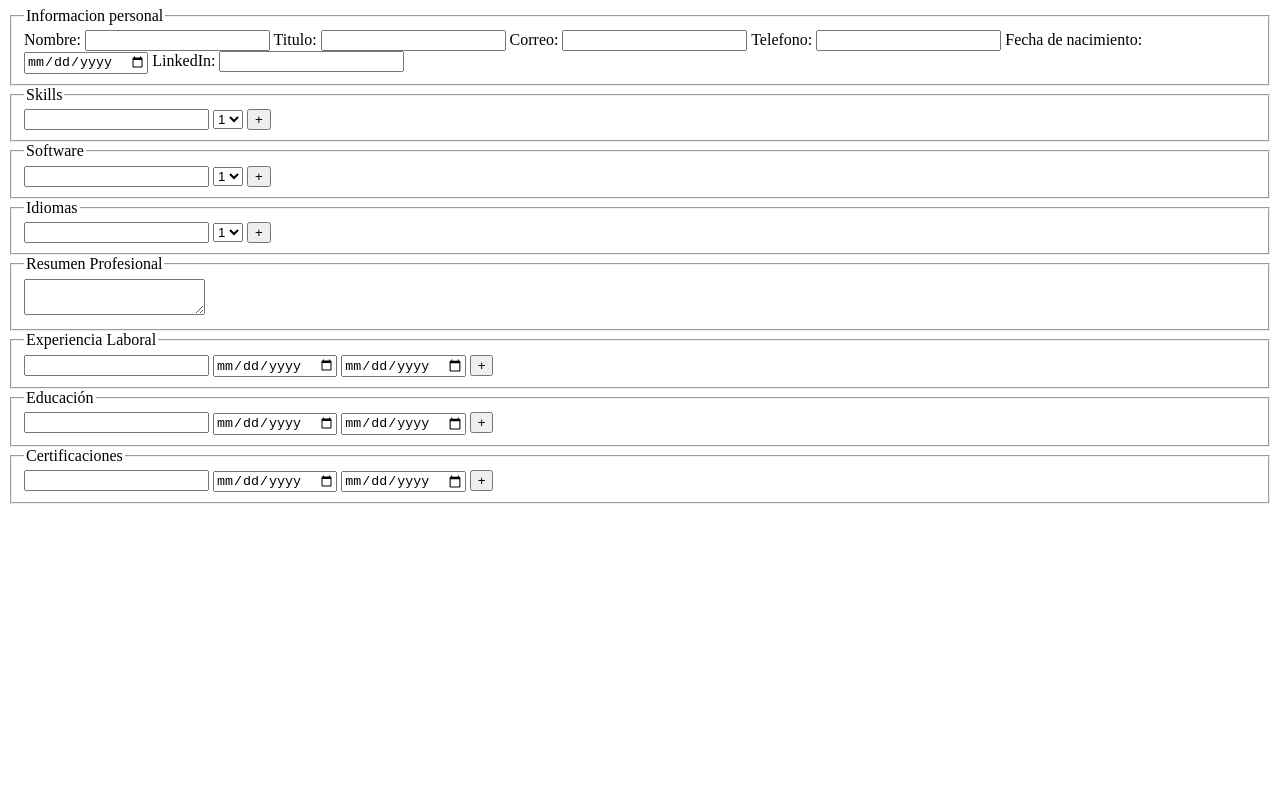
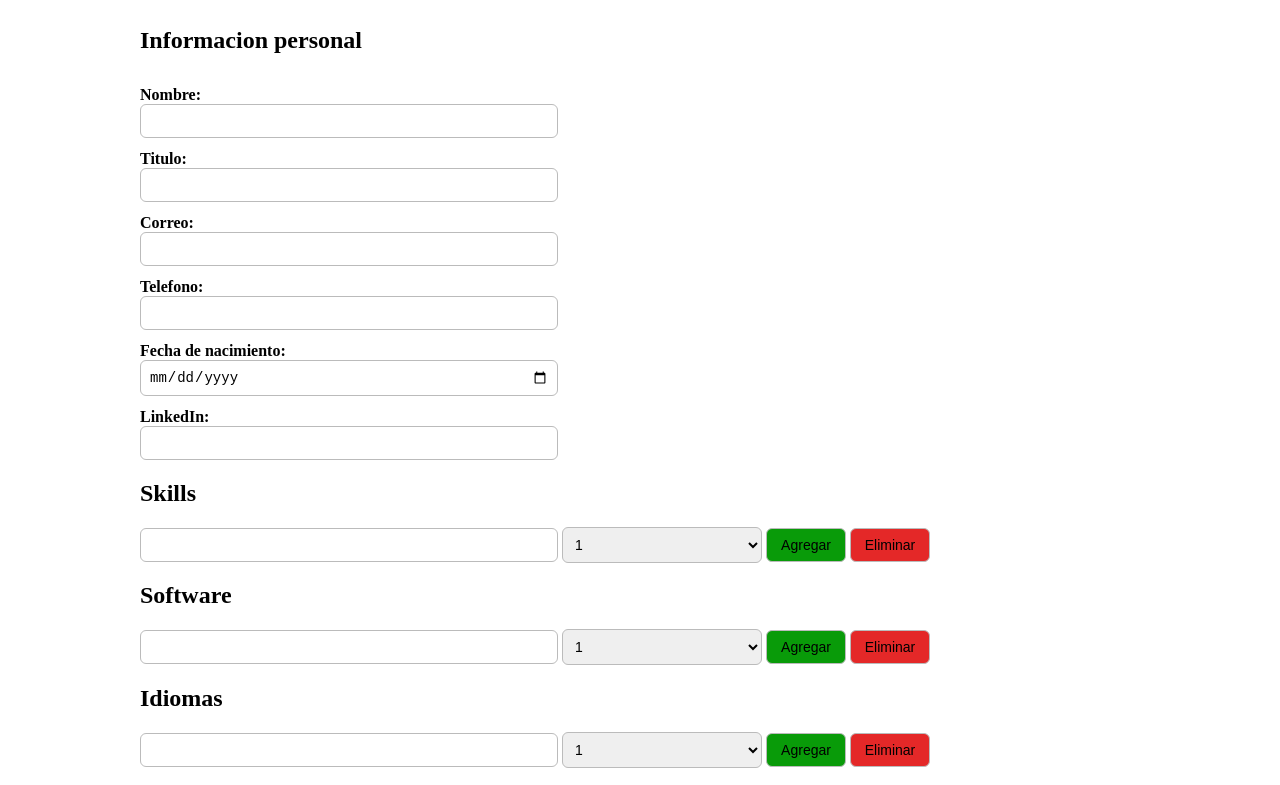
Before and after one commit to Carlostapia12798/Generador-de-cv, a plain HTML site: page Index.html in a window 1280 px wide. Shown: the part 73-858 px from the top of the page. Before the commit the page ends 800 px from the top, so only its background shows below. Drawn offline with Linux system fonts and the light colour scheme.

Commit message:
feat: creacion de estilos base y cambio de etiquetas fieldsets por seccion

```diff
--- a/Index.html
+++ b/Index.html
@@ -9,21 +9,22 @@
 </head>
 <body>
 
-    <h1>Generador de Cv</h1>
+
 
 <form action="">
-<fieldset>
-    <legend>Informacion personal</legend>
+    <h1>Generador de Cv</h1>
+<section class="seccion info-p">
+    <h2>Informacion personal</h2>
     <Label>Nombre: <input type="text" name="nombre"></Label>
     <label>Titulo: <input type="text" name="titulo"></label>
     <label>Correo: <input type="text" name="correo"></label>
     <label>Telefono: <input type="text" name="telefono"></label>
     <label>Fecha de nacimiento: <input type="date" name="fecha"></label>
     <label>LinkedIn: <input type="url" name="linkedin"></label>
-</fieldset>
+</section>
 
-<fieldset>
-    <legend>Skills</legend>
+<section class="seccion skills">
+    <h2>Skills</h2>
     <input type="text" name="skill">
     <select name="level" >
         <option value="1">1</option>
@@ -32,11 +33,12 @@
         <option value="4">4</option>
         <option value="5">5</option>
     </select>
-    <button>+</button>
-</fieldset>
+    <button class="add">Agregar</button>
+    <button class="quit">Eliminar</button>
+</section>
 
-<fieldset>
-    <legend>Software</legend>
+<section class="seccion software">
+    <h2>Software</h2>
     <input type="text" name="software">
     <select name="level" >
         <option value="1">1</option>
@@ -45,11 +47,12 @@
         <option value="4">4</option>
         <option value="5">5</option>
     </select>
-    <button>+</button>
-</fieldset>
+    <button class="add">Agregar</button>
+    <button class="quit">Eliminar</button>
+</section>
 
-<fieldset>
-    <legend>Idiomas</legend>
+<section class="seccion idiomas">
+    <h2>Idiomas</h2>
     <input type="text" name="idioma">
     <select name="level" >
         <option value="1">1</option>
@@ -58,37 +61,41 @@
         <option value="4">4</option>
         <option value="5">5</option>
     </select>
-    <button>+</button>
-</fieldset>
+    <button class="add">Agregar</button>
+    <button class="quit">Eliminar</button>
+</section>
 
-<fieldset>
-    <legend>Resumen Profesional</legend>
+<section class="seccion resumen">
+    <h2>Resumen Profesional</h2>
     <Textarea></Textarea>
-</fieldset>
+</section>
 
-<fieldset>
-    <legend>Experiencia Laboral</legend>
+<section class="seccion exp">
+    <h2>Experiencia Laboral</h2>
     <input type="text" name="empresa">
     <input type="date" name="inicio">
     <input type="date" name="fin">
-    <button>+</button>
-</fieldset>
+    <button class="add">Agregar</button>
+    <button class="quit">Eliminar</button>
+</section>
 
-<fieldset>
-    <legend>Educación</legend>
+<section class="seccion edu">
+    <h2>Educación</h2>
     <input type="text" name="institución academica">
     <input type="date" name="inicio">
     <input type="date" name="fin">
-    <button>+</button>
-</fieldset>
+    <button class="add">Agregar</button>
+    <button class="quit">Eliminar</button>
+</section>
 
-<fieldset>
-    <legend>Certificaciones</legend>
+<section class="seccion cert">
+    <h2>Certificaciones</h2>
     <input type="text" name="certificacion">
     <input type="date" name="inicio">
     <input type="date" name="fin">
-    <button>+</button>
-</fieldset>
+    <button class="add">Agregar</button>
+    <button class="quit">Eliminar</button>
+</section>
 
 </form>
 
--- a/Style.css
+++ b/Style.css
@@ -0,0 +1,58 @@
+form {
+    width: 1000px;     /* o max-width */
+    margin: 0 auto;
+}
+
+/*seccion de informacion personal*/
+.seccion.info-p {
+    display: flex;
+    flex-direction: column;    /* todo hacia abajo */
+    gap: 12px;                 /* espacio entre cada línea */
+}
+
+.seccion.info-p label {
+    display: flex;
+    flex-direction: column;    /* etiqueta arriba, input abajo */
+    font-weight: 600;
+}
+
+.seccion.info-p input {
+    padding: 8px;
+    border-radius: 6px;
+    border: 1px solid #bbb;
+    font-size: 14px;
+}
+
+/*secciones*/
+
+.seccion input {
+    padding: 8px;
+    border-radius: 6px;
+    border: 1px solid #bbb;
+    font-size: 14px;
+    width: 400px;
+}
+
+.seccion select {
+    padding: 8px;
+    border-radius: 6px;
+    border: 1px solid #bbb;
+    font-size: 14px;
+    width: 200px;
+}
+
+.seccion button {
+    padding: 8px;
+    border-radius: 6px;
+    border: 1px solid #bbb;
+    font-size: 14px;
+    width: 80px;
+
+    &.add {
+    background-color: #099b09;
+    }
+
+    &.quit {
+    background-color: #e42828;
+    }
+}
```
